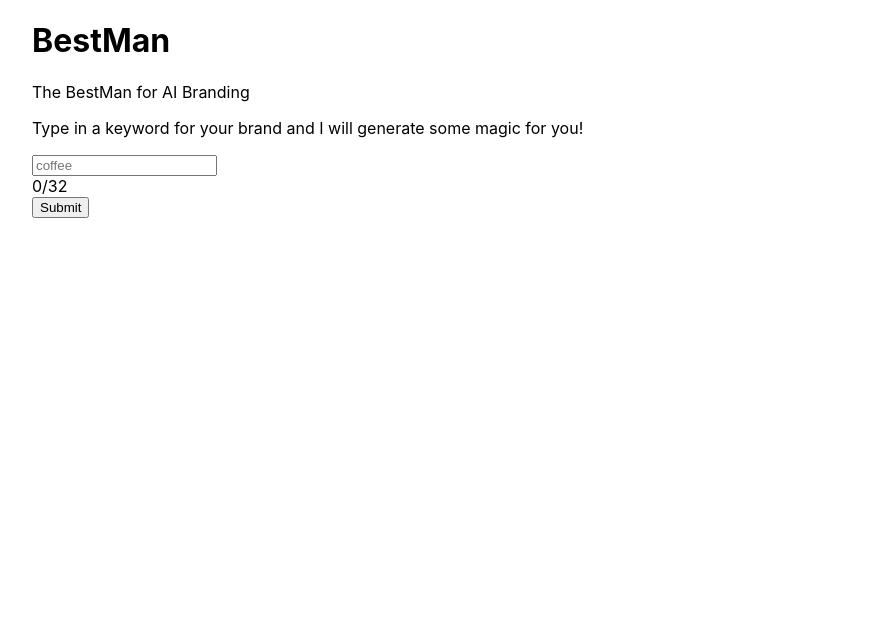
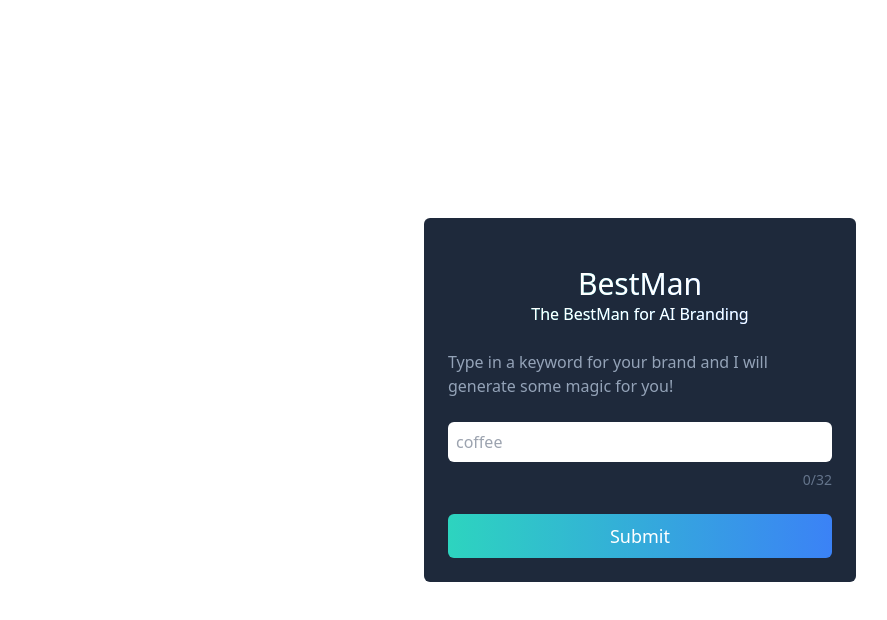
Before and after one commit to Maverick-Shreeve/bestman, a Next.js app in the folder bestman-site/: page / in a window 1280 px wide. Shown: the top 620 px of the page, without its empty margins (0-887 px from the left). Built offline with nearby package versions, Linux system fonts and the light colour scheme.

Commit message:
working with tailwinds css

```diff
--- a/bestman-site/package.json
+++ b/bestman-site/package.json
@@ -17,8 +17,11 @@
     "@types/node": "17.0.31",
     "@types/react": "18.0.8",
     "@types/react-dom": "18.0.3",
+    "autoprefixer": "^10.4.7",
     "eslint": "8.14.0",
     "eslint-config-next": "12.1.6",
+    "postcss": "^8.4.13",
+    "tailwindcss": "^3.0.24",
     "typescript": "4.6.4"
   }
 }
--- /dev/null
+++ b/bestman-site/postcss.config.js
@@ -0,0 +1,6 @@
+module.exports = {
+  plugins: {
+    tailwindcss: {},
+    autoprefixer: {},
+  },
+}
--- a/bestman-site/styles/globals.css
+++ b/bestman-site/styles/globals.css
@@ -1,16 +1,3 @@
-html,
-body {
-  padding: 0;
-  margin: 0;
-  font-family: -apple-system, BlinkMacSystemFont, Segoe UI, Roboto, Oxygen,
-    Ubuntu, Cantarell, Fira Sans, Droid Sans, Helvetica Neue, sans-serif;
-}
-
-a {
-  color: inherit;
-  text-decoration: none;
-}
-
-* {
-  box-sizing: border-box;
-}
+@tailwind base;
+@tailwind components;
+@tailwind utilities;
--- /dev/null
+++ b/bestman-site/tailwind.config.js
@@ -0,0 +1,10 @@
+module.exports = {
+  content: [
+    "./pages/**/*.{js,ts,jsx,tsx}",
+    "./components/**/*.{js,ts,jsx,tsx}",
+  ],
+  theme: {
+    extend: {},
+  },
+  plugins: [],
+}
```
Also changed, not shown: 2 other files (tests, documents, lock files or other folders).
